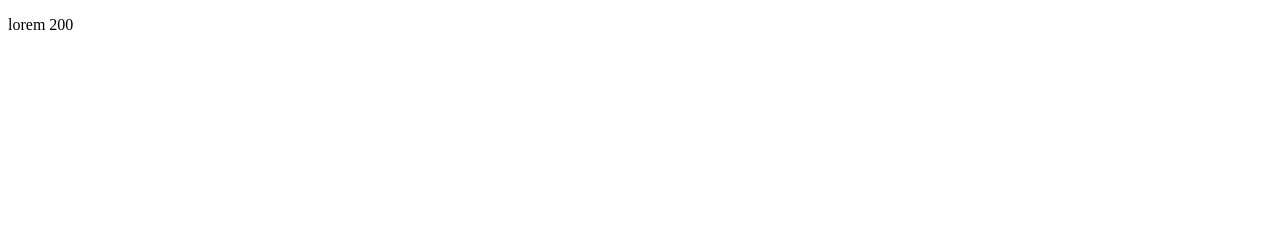
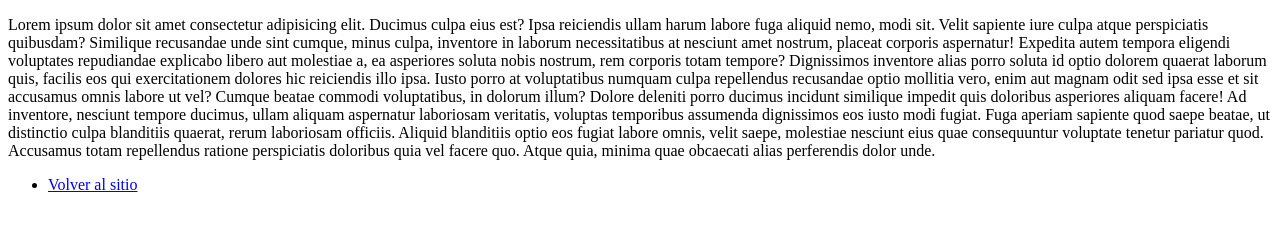
Before and after one commit to renda1309/gitnucba, a plain HTML site: page acercade.html in a window 1280 px wide. Drawn offline with Linux system fonts and the light colour scheme.

Commit message:
se agregó volver al sitio

```diff
--- a/acercade.html
+++ b/acercade.html
@@ -6,6 +6,31 @@
     <title>Acerca de mi</title>
   </head>
   <body>
-    <p>lorem 200</p>
+    <p>
+      Lorem ipsum dolor sit amet consectetur adipisicing elit. Ducimus culpa
+      eius est? Ipsa reiciendis ullam harum labore fuga aliquid nemo, modi sit.
+      Velit sapiente iure culpa atque perspiciatis quibusdam? Similique
+      recusandae unde sint cumque, minus culpa, inventore in laborum
+      necessitatibus at nesciunt amet nostrum, placeat corporis aspernatur!
+      Expedita autem tempora eligendi voluptates repudiandae explicabo libero
+      aut molestiae a, ea asperiores soluta nobis nostrum, rem corporis totam
+      tempore? Dignissimos inventore alias porro soluta id optio dolorem quaerat
+      laborum quis, facilis eos qui exercitationem dolores hic reiciendis illo
+      ipsa. Iusto porro at voluptatibus numquam culpa repellendus recusandae
+      optio mollitia vero, enim aut magnam odit sed ipsa esse et sit accusamus
+      omnis labore ut vel? Cumque beatae commodi voluptatibus, in dolorum illum?
+      Dolore deleniti porro ducimus incidunt similique impedit quis doloribus
+      asperiores aliquam facere! Ad inventore, nesciunt tempore ducimus, ullam
+      aliquam aspernatur laboriosam veritatis, voluptas temporibus assumenda
+      dignissimos eos iusto modi fugiat. Fuga aperiam sapiente quod saepe
+      beatae, ut distinctio culpa blanditiis quaerat, rerum laboriosam officiis.
+      Aliquid blanditiis optio eos fugiat labore omnis, velit saepe, molestiae
+      nesciunt eius quae consequuntur voluptate tenetur pariatur quod. Accusamus
+      totam repellendus ratione perspiciatis doloribus quia vel facere quo.
+      Atque quia, minima quae obcaecati alias perferendis dolor unde.
+    </p>
+    <ul>
+      <li><a href="./index.html">Volver al sitio</a></li>
+    </ul>
   </body>
 </html>
```
